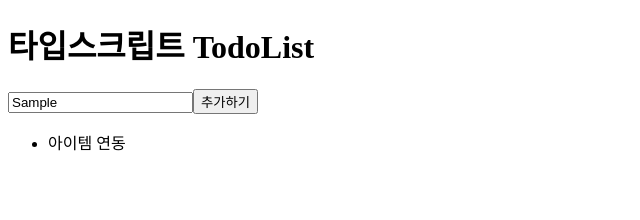
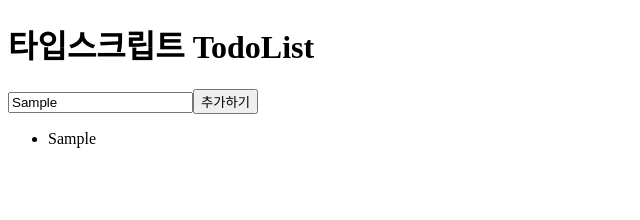
Before and after one commit to choijinwon/vue-todo-ts, a Vue app: page / in a window 1280 px wide. Both pictures are taken after typing "Sample" into the empty fields and a click on the button "추가하기". Shown: the top 220 px of the page, without its empty margins (0-640 px from the left). Built offline with nearby package versions, Linux system fonts and the light colour scheme.

Commit message:
LIST 화면기능 구현완료

```diff
--- a/src/App.vue
+++ b/src/App.vue
@@ -11,7 +11,12 @@
       ></TodoInput>
       <div>
         <ul>
-          <TodoListItem></TodoListItem>
+          <TodoListItem
+            v-for="(list, index) in textItem"
+            :key="index"
+            :index="index"
+            :itemList="list"
+          ></TodoListItem>
         </ul>
       </div>
     </main>
--- a/src/components/TodoListItem.vue
+++ b/src/components/TodoListItem.vue
@@ -1,13 +1,22 @@
 <template>
   <div>
-    <li>아이템 연동</li>
+    <li>{{ itemList }}</li>
   </div>
 </template>
 
 <script lang="ts">
 import Vue from "vue";
 
-export default Vue.extend({});
+export default Vue.extend({
+  props: {
+    itemList: {
+      type: String,
+    },
+    index: {
+      type: Number,
+    },
+  },
+});
 </script>
 
 <style scoped></style>
```
